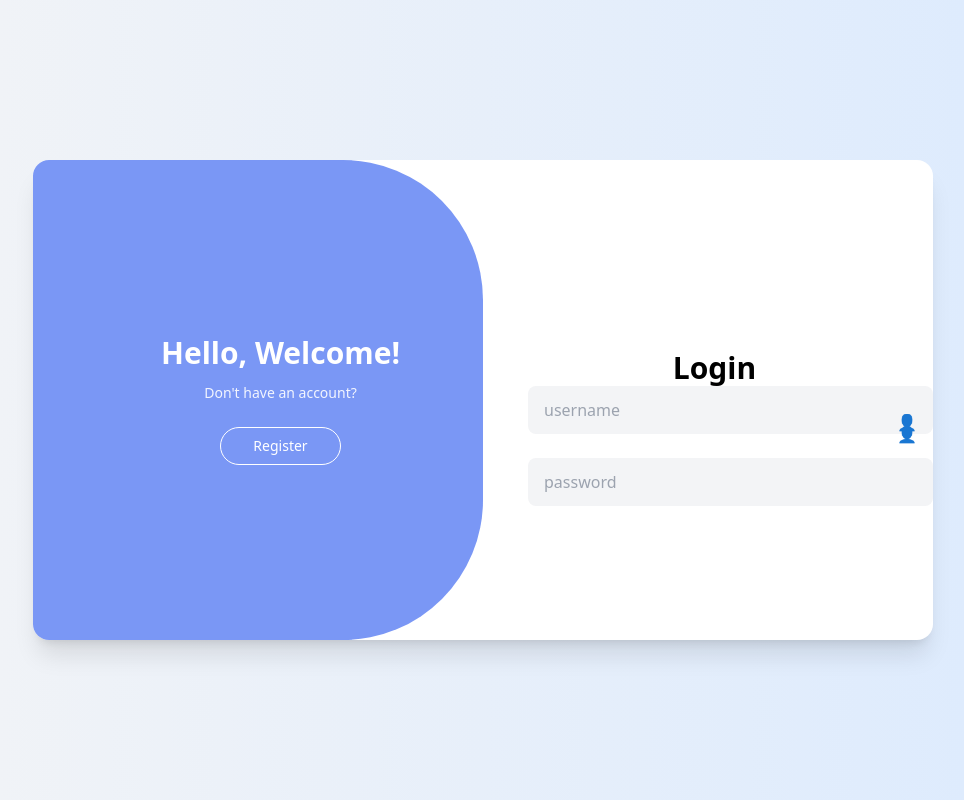
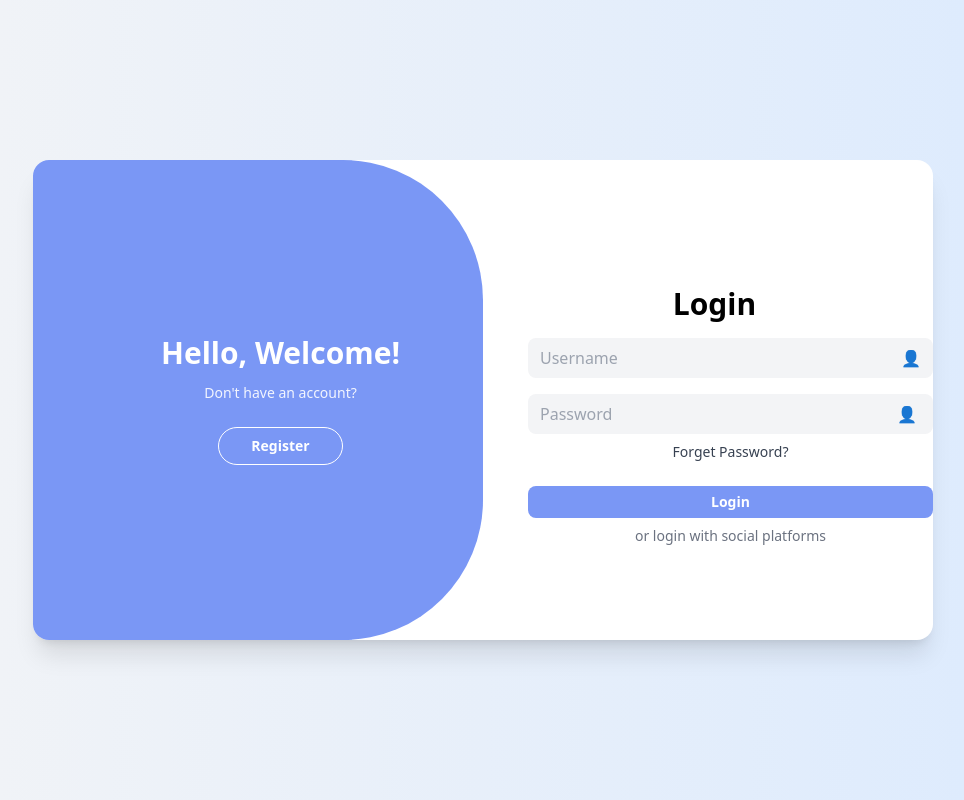
Before and after one commit to ravipchoudhary/labour_hub, a React (Vite) app in the folder labour_hub/: page / in a window 1280 px wide. Shown: the whole page, without its empty margins (157-1121 px from the left). Built offline with nearby package versions, Linux system fonts and the light colour scheme.

Commit message:
update Admin Portal Lohin page UI

```diff
--- a/labour_hub/src/pages/auth/Login.jsx
+++ b/labour_hub/src/pages/auth/Login.jsx
@@ -24,7 +24,7 @@ const Login = () => {
               Don't have an account?
             </p>
             <button className="border border-white px-8
-             py-2 rounded-full text-sm ">
+             py-2 rounded-full font-semibold text-sm ">
               Register
             </button>
           </div>
@@ -34,20 +34,33 @@ const Login = () => {
         <h2 className="text-3xl font-bold text-gray-750
         mr-8 text-center">Login</h2>
 {/* username */}
-        <div className="mb-4 relative">
-          <input type="text"
-          placeholder="username"
-          className="w-full bg-gray-100 px-4 py-3 rounded-lg  "/>
-          <span className="absolute right-4 top-1/2  text-gray-100 ">👤</span>
-        </div>
-{/* password */}
-         <div className="mb-2 relative"></div>
-         <input type="password"
-         placeholder="password"
-         className="w-full bg-gray-100 px-4 py-3 rounded-lg "/>
-          <span className="absolute right-4 top-3/2 mt-3 text-gray-100 ">👤</span>
+        <div className="mb-4 mt-4 relative">
+            <input
+              type="text"
+              placeholder="Username"
+              className="w-full bg-gray-100 px-3 py-2 rounded-lg outline-none focus:ring-2 focus:ring-[#7a97f5]"
+            />
+            <span className="absolute right-3 top-1/2 -translate-y-1/2 text-gray-500">
+              👤
+            </span>
+          </div>
 
+          {/* Password */}
+          <div className="mb-2 relative">
+            <input
+              type="password"
+              placeholder="Password"
+              className="w-full bg-gray-100 px-3 py-2 rounded-lg outline-none focus:ring-2 focus:ring-[#7a97f5]"
+            />
+            <span className="absolute right-4 top-1/2 -translate-y-1/2 text-gray-500">
+              👤
+            </span>
+         </div>
+         <div className="text-gray-700 text-sm text-center mb-6 cursor-pointer hover:font-bold">Forget Password?</div>
+         <button className="w-full text-white bg-[#7a97f5] text-sm text-center
+          px-2 py-1.5 font-semibold rounded-lg hover:font-bold ">Login</button>
 
+         <div className="text-gray-500 text-sm text-center mb-6 mt-2">or login with social platforms </div>
         </div>
 
       </div>
```
